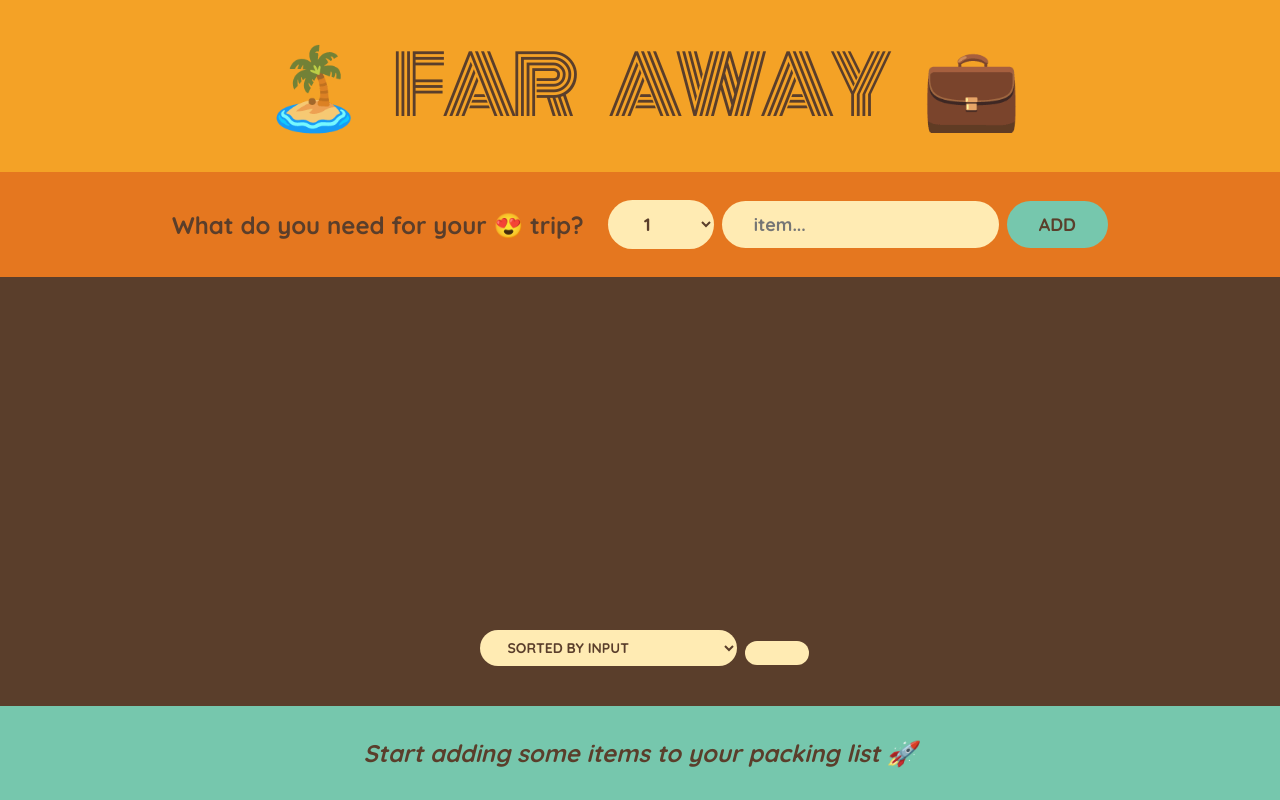
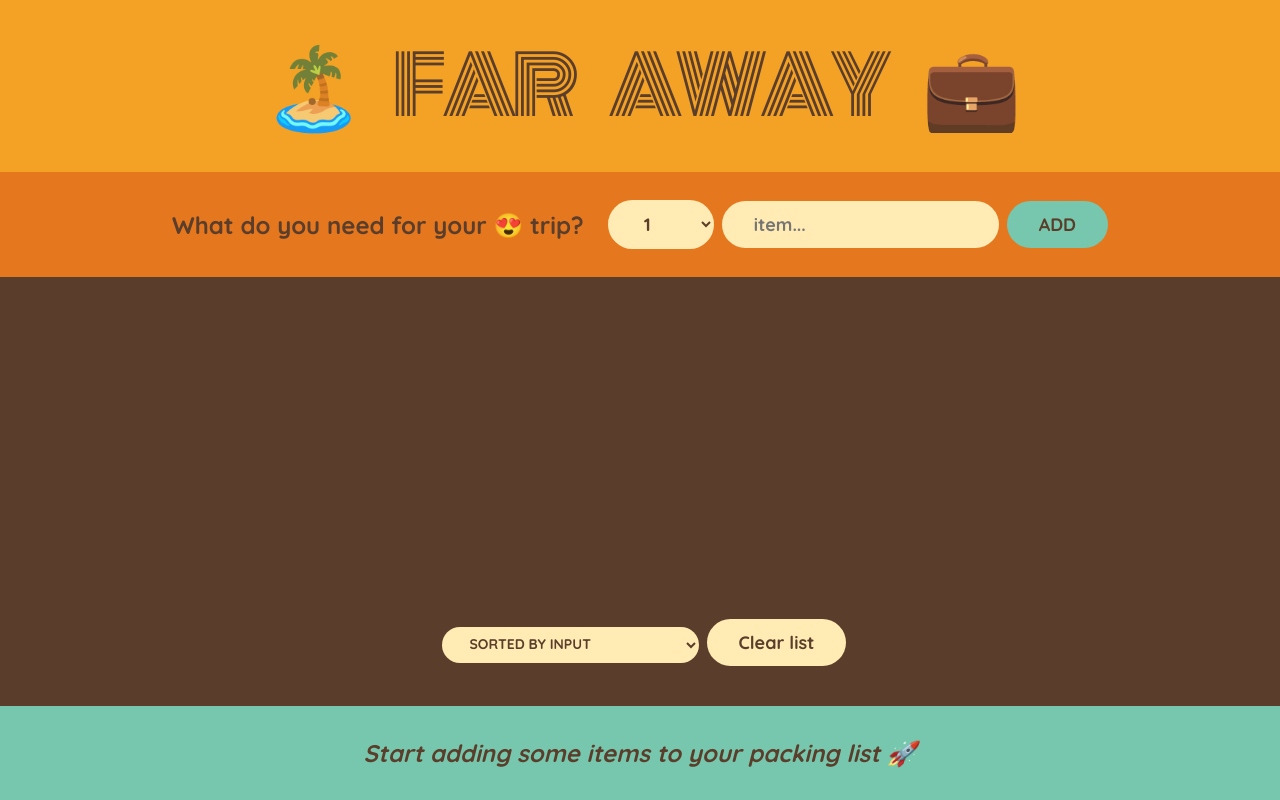
Before and after one commit to lexiecodingwithcat/far-away, a React (Create React App) app: page / in a window 1280 px wide. Built offline with nearby package versions, Linux system fonts and the light colour scheme.

Commit message:
clear list update

```diff
--- a/src/App.js
+++ b/src/App.js
@@ -21,6 +21,10 @@
       )
     );
   }
+  function handleClearItems(){
+    const confirmed = window.confirm("Are you sure you want to delete all items?")
+    if(confirmed) setItems([]);
+  }
 
   return (
     <div className="app">
@@ -30,6 +34,7 @@
         items={items}
         onDeleteItems={handleDeleteItems}
         onToggleItems={handleToggleItems}
+        onClearItems ={handleClearItems}
       />
       <Stats items={items} />
     </div>
@@ -83,7 +88,7 @@
   );
 }
 
-function PackingList({ items, onDeleteItems, onToggleItems }) {
+function PackingList({ items, onDeleteItems, onToggleItems, onClearItems }) {
   const [sortedBy, setSortedBy] = useState("input");
   let sortedItems;
   if (sortedBy === "input") sortedItems = items;
@@ -116,7 +121,7 @@
           <option value="description">Sorted by description</option>
           <option value="packed">Sorted by packed status</option>
         </select>
-        <button></button>
+        <button onClick={onClearItems}>Clear list</button>
       </div>
     </div>
   );
```
